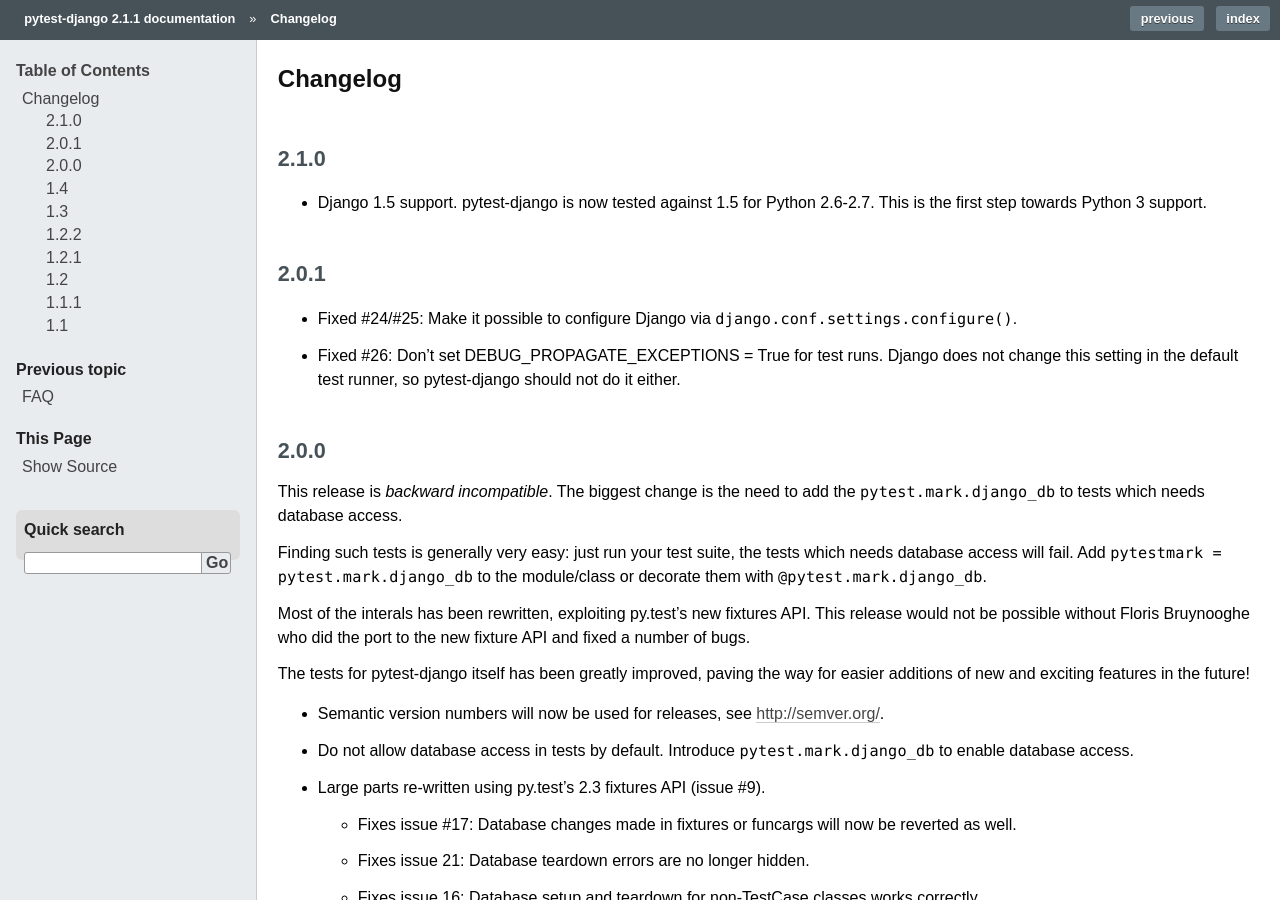
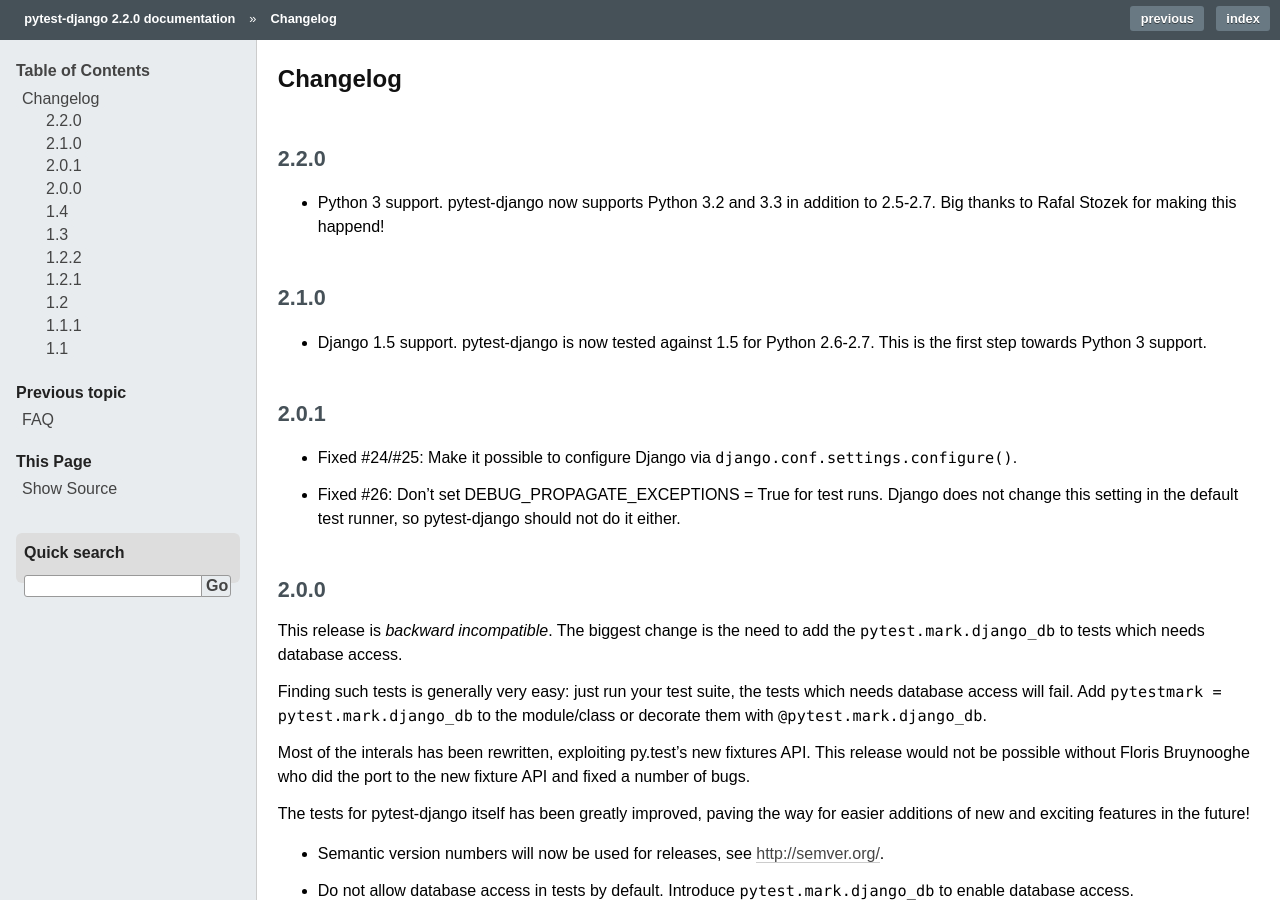
Before and after one commit to pytest-dev/pytest-django, a Sphinx documentation site: the page built from docs/changelog.rst, in a window 1280 px wide and 900 px high. Built offline with Sphinx 7.4.7, drawn with Linux system fonts in a browser that asks for light colours; some of the changed text lies outside the part shown.

Commit message:
2.2.0 changelog, version bump

```diff
--- a/docs/changelog.rst
+++ b/docs/changelog.rst
@@ -1,5 +1,11 @@
 Changelog
 =========
+
+2.2.0
+-----
+
+* Python 3 support. pytest-django now supports Python 3.2 and 3.3 in addition
+  to 2.5-2.7. Big thanks to Rafal Stozek for making this happend!
 
 2.1.0
 -----
--- a/pytest_django/__init__.py
+++ b/pytest_django/__init__.py
@@ -1 +1 @@
-__version__ = '2.1.1'
+__version__ = '2.2.0'
```
Also changed, not shown: README.rst (+10 -11 lines).
